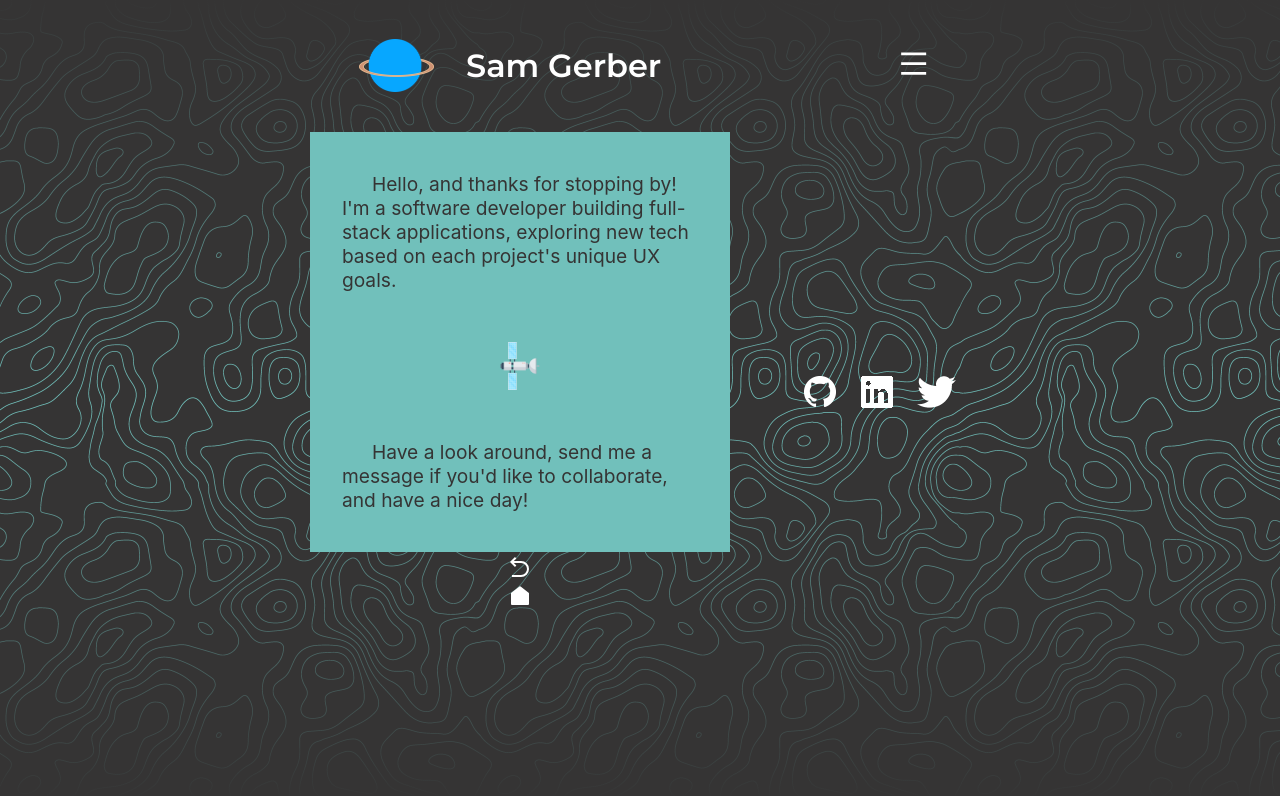
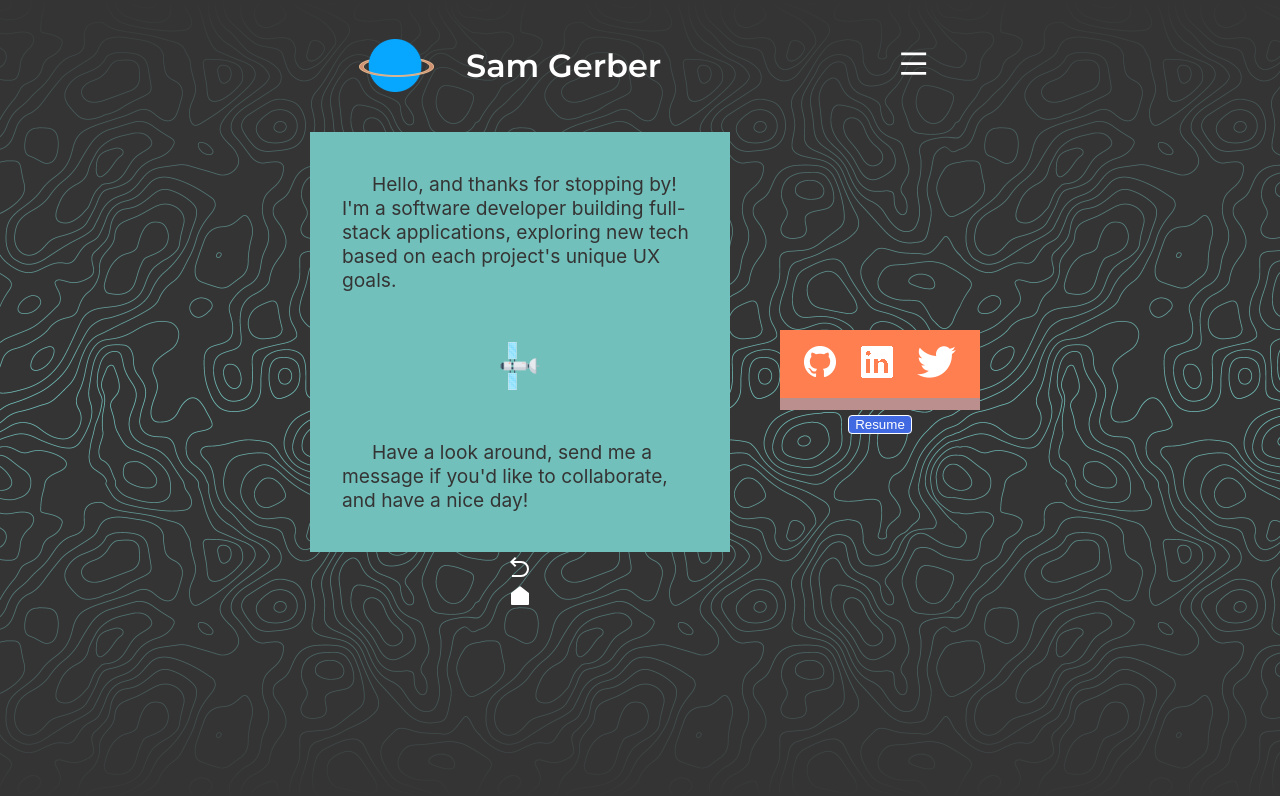
Before and after one commit to sgerpdx/pop-signpost, a Next.js app: page / in a window 1280 px wide. Shown: the top 796 px of the page. Built offline with nearby package versions, Linux system fonts and the light colour scheme; a web font is replaced by a local one.

Commit message:
resume button styled in bottomRow

```diff
--- a/components/socialMedia.jsx
+++ b/components/socialMedia.jsx
@@ -8,9 +8,14 @@ import LogoGitHub from "../public/GitHub-Mark-Light-32px.png";
 export default function SocialMedia() {
   return (
     <>
-      <section className={styles.socialMediaArea}>
+      <section className={styles.extLinkArea}>
+        <div className={styles.socialMediaArea}>
           <p>
-          <a href="https://github.com/sgerpdx" target="_blank" rel="noreferrer">
+            <a
+              href="https://github.com/sgerpdx"
+              target="_blank"
+              rel="noreferrer"
+            >
               <Image src={LogoGitHub} alt="github logo" />
             </a>
           </p>
@@ -32,6 +37,18 @@ export default function SocialMedia() {
               <Image src={LogoTwitter} alt="twitter logo" />
             </a>
           </p>
+        </div>
+        <div className={styles.resumeArea}>
+          <p>
+            <a
+              href="/gerber-sam_resume-current.pdf"
+              target="_blank"
+              rel="noreferrer"
+            >
+              <button className={styles.popButton}>Resume</button>
+            </a>
+          </p>
+        </div>
       </section>
     </>
   );
--- a/styles/About.module.css
+++ b/styles/About.module.css
@@ -9,6 +9,6 @@
   height: 100%;
   backface-visibility: hidden;
   background-color: rgba(113, 192, 187, 255);
-  color: rgb(53, 52, 52)
+  color: rgb(53, 52, 52);
   /* background-color: mediumturquoise; */
 }
--- a/styles/SocialMedia.module.css
+++ b/styles/SocialMedia.module.css
@@ -1,3 +1,14 @@
+.extLinkArea {
+  display: flex;
+  flex-direction: row;
+  flex-wrap: wrap;
+  justify-content: space-evenly;
+  align-items: center;
+  width: 100%;
+  height: 100%;
+  background-color: rosybrown;
+}
+
 .socialMediaArea {
   display: flex;
   flex-direction: row;
@@ -5,6 +16,27 @@
   justify-content: space-evenly;
   align-items: center;
   width: 100%;
-    height: 25%;
-    /* background-color: coral; */
+  background-color: coral;
 }
+
+.resumeArea {
+  display: flex;
+  justify-content: center;
+  align-items: center;
+}
+
+.popButton {
+  background-color: royalblue;
+  color: white;
+  border: solid 1px white;
+  border-radius: 4px;
+}
+
+.popButton:hover {
+  border: solid 2px coral;
+}
+
+.popButton:active {
+  background-color: rgba(113, 192, 187, 255);
+  color: rgb(53, 52, 52);
+}
```
Lines whose indentation alone changed are shown as unchanged.
